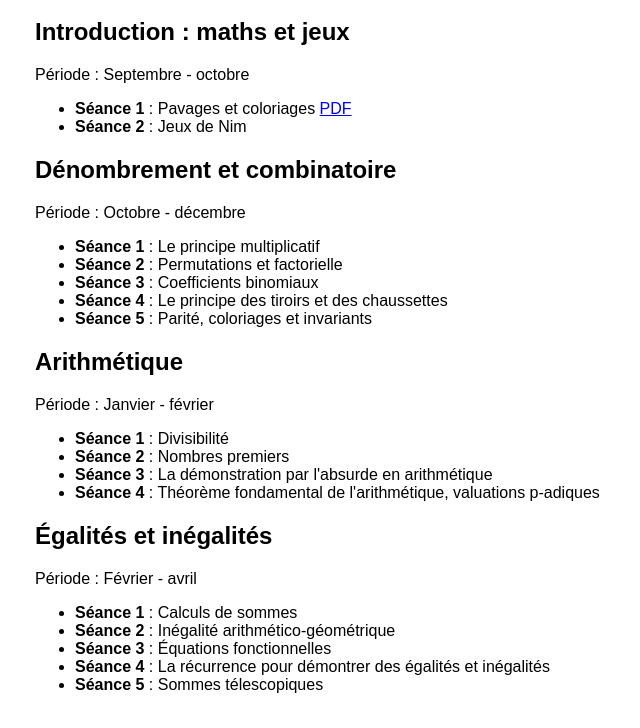
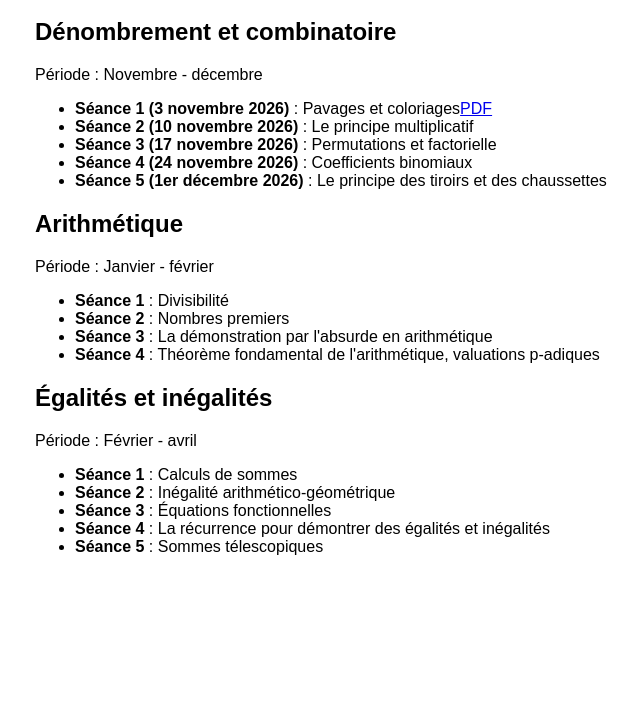
Before and after one commit to AdrienFines/CPES-2026-2027, a plain HTML site: page index.html in a window 1280 px wide. Shown: the part 72-800 px from the top of the page, without its empty margins (205-845 px from the left). Drawn offline with Linux system fonts and the light colour scheme.

Commit message:
Planning mis à jour 1 novembre 2026

```diff
--- a/index.html
+++ b/index.html
@@ -14,25 +14,15 @@
 <body>
   <main>
     <h1>CPES 2026-2027 : Plan de l'année</h1>
-
-    <section>
-      <h2>Introduction : maths et jeux</h2>
-      <p class="periode"> Période : Septembre - octobre</p>
-      <ul>
-        <li><strong>Séance 1</strong> : Pavages et coloriages <a href="coloriages.pdf">PDF</a></li>
-        <li><strong>Séance 2</strong> : Jeux de Nim</li>
-      </ul>
-    </section>
-
     <section>
       <h2>Dénombrement et combinatoire</h2>
-      <p class="periode"> Période : Octobre - décembre</p>
+      <p class="periode"> Période : Novembre - décembre</p>
       <ul>
-        <li><strong>Séance 1</strong> : Le principe multiplicatif</li>
-        <li><strong>Séance 2</strong> : Permutations et factorielle</li>
-        <li><strong>Séance 3</strong> : Coefficients binomiaux</li>
-        <li><strong>Séance 4</strong> : Le principe des tiroirs et des chaussettes</li>
-        <li><strong>Séance 5</strong> : Parité, coloriages et invariants</li>
+        <li><strong>Séance 1 (3 novembre 2026)</strong> : Pavages et coloriages<a href="coloriages.pdf">PDF</a></li>
+        <li><strong>Séance 2 (10 novembre 2026)</strong> : Le principe multiplicatif</li>
+        <li><strong>Séance 3 (17 novembre 2026)</strong> : Permutations et factorielle</li>
+        <li><strong>Séance 4 (24 novembre 2026)</strong> : Coefficients binomiaux</li>
+        <li><strong>Séance 5 (1er décembre 2026)</strong> : Le principe des tiroirs et des chaussettes</li>
       </ul>
     </section>
 
```
